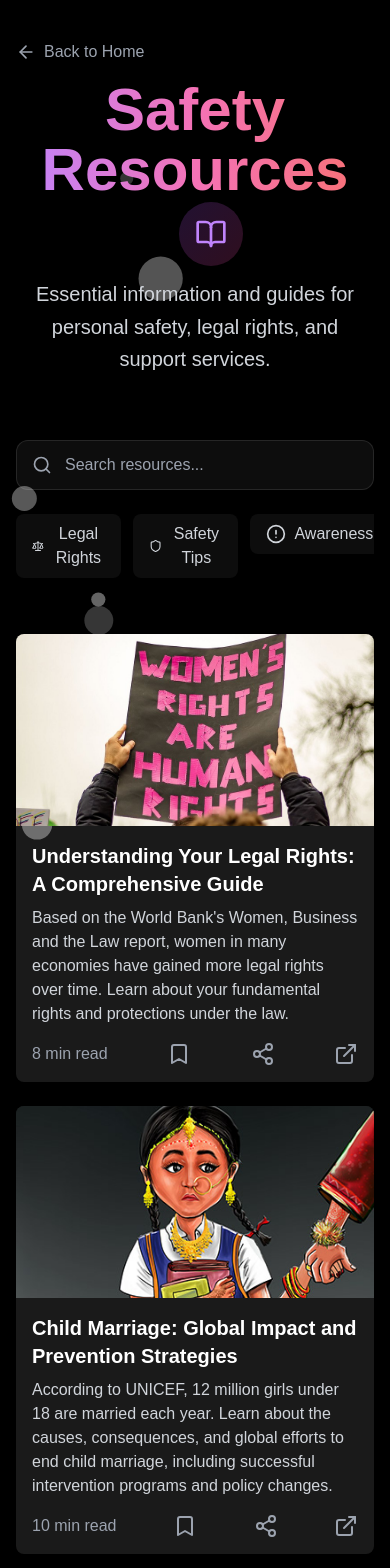
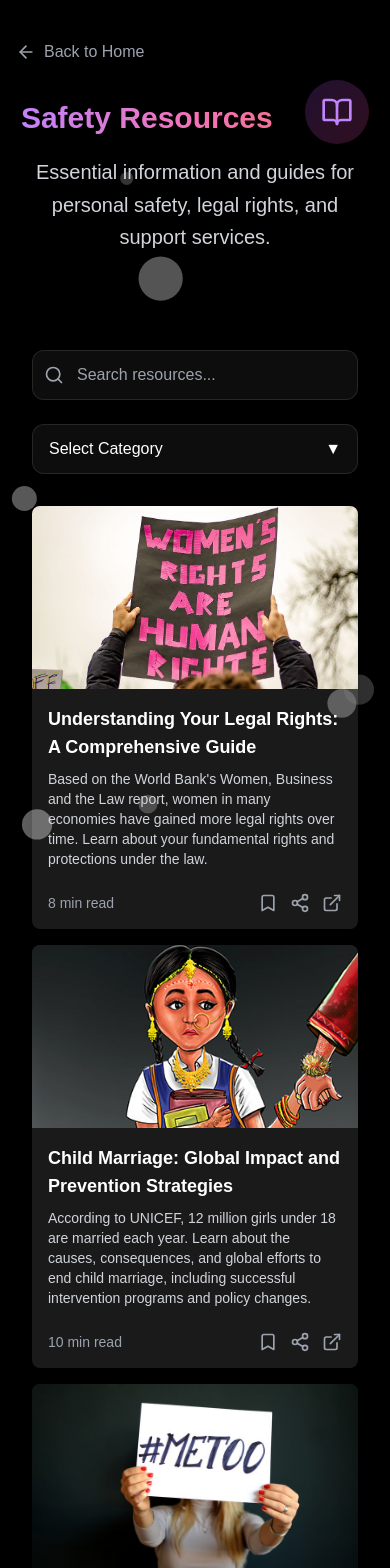
Before and after one commit to deepanshigautam/NaariSayz, a Next.js app: page /resources in a window 390 px wide. Shown: the top 1568 px of the page. Built offline with nearby package versions, Linux system fonts and the light colour scheme.

Commit message:
resource section responsive done

```diff
--- a/src/app/resources/page.tsx
+++ b/src/app/resources/page.tsx
@@ -24,8 +24,8 @@ const SafetyResourcesPage = () => {
           {/* Header */}
           <header className="text-center mb-16 animate-fade-in">
 
-            <h1 className="text-6xl font-bold mb-1 bg-gradient-to-r from-purple-400 via-pink-400 to-red-400 bg-clip-text text-transparent">
-              Safety Resources <span><div className="inline-flex items-center justify-center  lg:w-24 lg:h-24 md:w-22 md:h-22 w-16 h-16 ml-8 rounded-full bg-gradient-to-br from-purple-500/20 to-pink-500/20 mb-2">
+            <h1 className="lg:text-6xl md:text-5xl text-3xl font-bold mb-1 bg-gradient-to-r from-purple-400 via-pink-400 to-red-400 bg-clip-text text-transparent">
+              Safety Resources <span><div className="inline-flex items-center justify-center  lg:w-24 lg:h-24 md:w-22 md:h-22 w-16 h-16 ml-6 rounded-full bg-gradient-to-br from-purple-500/20 to-pink-500/20 mb-2">
               <BookOpen className="lg:w-12 lg:h-12 md:w-11 md:h-11 w-8 h-8 text-purple-400" />
             </div></span>
             </h1>
--- a/src/components/articleResource.tsx
+++ b/src/components/articleResource.tsx
@@ -53,6 +53,7 @@ const ArticleResource = () => {
 
   const [savedArticles, setSavedArticles] = useState(new Set());
   const [showNoResults, setShowNoResults] = useState(false);
+  const [isMobileMenuOpen, setIsMobileMenuOpen] = useState(false);
 
 
   interface Article {
@@ -310,14 +311,15 @@ const ArticleResource = () => {
     }
   };
 
-  return (<div>
-     <div className="mb-12 space-y-6">
+  return ( <div className="max-w-7xl mx-auto px-4 sm:px-6 lg:px-8 py-8">
+    {/* Search Section */}
+    <div className="mb-8 space-y-6">
         <div className="relative w-full max-w-xl mx-auto">
-              <Search className="absolute left-4 top-1/2 transform -translate-y-1/2 w-5 h-5 text-gray-400" />
+            <Search className="absolute left-3 top-1/2 transform -translate-y-1/2 w-5 h-5 text-gray-400" />
             {searchQuery && (
                 <button
                     onClick={() => setSearchQuery("")}
-                  className="absolute right-4 top-1/2 transform -translate-y-1/2 text-gray-400 hover:text-gray-300"
+                    className="absolute right-3 top-1/2 transform -translate-y-1/2 text-gray-400 hover:text-gray-300"
                     aria-label="Clear search"
                 >
                     <X className="w-5 h-5" />
@@ -326,20 +328,58 @@ const ArticleResource = () => {
             <input
                 type="text"
                 placeholder="Search resources..."
-                className="w-full bg-white/5 border border-white/10 rounded-xl py-3 pl-12 pr-12 text-white placeholder-gray-400 focus:outline-none focus:ring-2 focus:ring-purple-500/50"
+                className="w-full bg-white/5 border border-white/10 rounded-xl py-3 pl-11 pr-11 text-white placeholder-gray-400 focus:outline-none focus:ring-2 focus:ring-purple-500/50"
                 value={searchQuery}
                 onChange={(e) => setSearchQuery(e.target.value)}
             />
         </div>
 
-            <div className="flex gap-3 overflow-x-auto pb-2 justify-center">
+        {/* Category Filters */}
+        <div className="relative">
+            {/* Mobile Category Dropdown */}
+            <div className="md:hidden">
+                <button
+                    onClick={() => setIsMobileMenuOpen(!isMobileMenuOpen)}
+                    className="w-full bg-white/5 border border-white/10 rounded-xl py-3 px-4 text-white flex justify-between items-center"
+                >
+                    <span>Select Category</span>
+                    <span className={`transform transition-transform ${isMobileMenuOpen ? 'rotate-180' : ''}`}>▼</span>
+                </button>
+                {isMobileMenuOpen && (
+                    <div className="absolute z-10 w-full mt-2 bg-gray-800 rounded-xl shadow-lg">
                         {categories.map((category) => (
-                <div key={category.id} className="relative"
+                            <button
+                                key={category.id}
+                                onClick={() => {
+                                    setSelectedCategory(category.id);
+                                    setIsMobileMenuOpen(false);
+                                }}
+                                className={`w-full flex items-center space-x-2 px-4 py-3 transition-all ${
+                                    selectedCategory === category.id
+                                        ? "bg-gradient-to-r from-purple-500 to-pink-500 text-white"
+                                        : "text-gray-300 hover:bg-white/10"
+                                }`}
+                            >
+                                <category.icon className="w-5 h-5" />
+                                <span>{category.name}</span>
+                            </button>
+                        ))}
+                    </div>
+                )}
+            </div>
+
+            {/* Desktop Category Buttons */}
+            <div className="hidden md:flex gap-3 overflow-x-auto pb-2 justify-center">
+                {categories.map((category) => (
+                    <div
+                        key={category.id}
+                        className="relative"
                         onMouseEnter={() => setShowTooltip(category.id)}
-                     onMouseLeave={() => setShowTooltip("")}>
+                        onMouseLeave={() => setShowTooltip("")}
+                    >
                         <button
                             onClick={() => setSelectedCategory(category.id)}
-                    className={`flex items-center space-x-2 px-4 py-2 rounded-lg transition-all ${
+                            className={`flex items-center space-x-2 px-4 py-2 rounded-lg transition-all whitespace-nowrap ${
                                 selectedCategory === category.id
                                     ? "bg-gradient-to-r from-purple-500 to-pink-500 text-white"
                                     : "bg-white/5 text-gray-300 hover:bg-white/10"
@@ -350,7 +390,7 @@ const ArticleResource = () => {
                             <span>{category.name}</span>
                         </button>
                         {showTooltip === category.id && (
-                    <div className="absolute -top-8  rounded p-2 text-sm text-white">
+                            <div className="absolute -top-8 rounded p-2 text-sm text-white ">
                                 {category.name}
                             </div>
                         )}
@@ -358,39 +398,57 @@ const ArticleResource = () => {
                 ))}
             </div>
         </div>
+    </div>
 
-
-  <div className="grid grid-cols-1 md:grid-cols-2 lg:grid-cols-3 gap-6">
+    {/* Articles Grid */}
+    <div className="grid grid-cols-1 sm:grid-cols-2 lg:grid-cols-3 gap-4 sm:gap-6">
         {filteredArticles.length === 0 ? (
-      <div className="col-span-3 text-center">
+            <div className="col-span-full text-center py-12">
                 <p className="text-xl text-gray-400">No results found.</p>
             </div>
         ) : (
             filteredArticles.map((article) => (
-        <div key={article.id} className="bg-white/10 rounded-lg overflow-hidden shadow-lg hover:shadow-xl transition-shadow">
-          <img src={typeof article.image === 'string' ? article.image : article.image.src} alt={article.title} className="w-full h-48 object-cover" />
-          <div className="p-4">
-            <h3 className="text-xl font-bold mb-2">{article.title}</h3>
-            <p className="text-gray-300 mb-2">{article.excerpt}</p>
-            <div className="flex justify-between items-center mt-4">
-              <span className="text-gray-400">{article.readTime}</span>
+                <div
+                    key={article.id}
+                    className="bg-white/10 rounded-lg overflow-hidden shadow-lg hover:shadow-xl transition-shadow flex flex-col"
+                >
+                    <div className="relative pt-[56.25%]"> {/* 16:9 aspect ratio */}
+                        <img
+                            src={typeof article.image === 'string' ? article.image : article.image.src}
+                            alt={article.title}
+                            className="absolute top-0 left-0 w-full h-full object-cover"
+                        />
+                    </div>
+                    <div className="p-4 flex-1 flex flex-col">
+                        <h3 className="text-lg sm:text-xl font-bold mb-2">{article.title}</h3>
+                        <p className="text-gray-300 text-sm sm:text-base mb-2 flex-1">{article.excerpt}</p>
+                        <div className="flex flex-wrap justify-between items-center gap-2 mt-4">
+                            <span className="text-gray-400 text-sm">{article.readTime}</span>
+                            <div className="flex gap-3">
                                 <button
                                     onClick={() => toggleSaveArticle(article.id)}
                                     className={`text-gray-400 hover:text-gray-300 ${savedArticles.has(article.id) ? "text-yellow-400" : ""}`}
                                     aria-label={`Save ${article.title}`}
                                 >
-                <Bookmark />
+                                    <Bookmark className="w-5 h-5" />
                                 </button>
                                 <button
                                     onClick={() => shareArticle(article)}
                                     className="text-gray-400 hover:text-gray-300"
                                     aria-label={`Share ${article.title}`}
                                 >
-                <Share2 />
+                                    <Share2 className="w-5 h-5" />
                                 </button>
-              <a href={article.url} target="_blank" rel="noopener noreferrer" className="text-gray-400 hover:text-gray-300" aria-label={`Read more about ${article.title}`}>
-                <ExternalLink />
+                                <a
+                                    href={article.url}
+                                    target="_blank"
+                                    rel="noopener noreferrer"
+                                    className="text-gray-400 hover:text-gray-300"
+                                    aria-label={`Read more about ${article.title}`}
+                                >
+                                    <ExternalLink className="w-5 h-5" />
                                 </a>
+                            </div>
                         </div>
                     </div>
                 </div>
```
Lines whose indentation alone changed are shown as unchanged.
